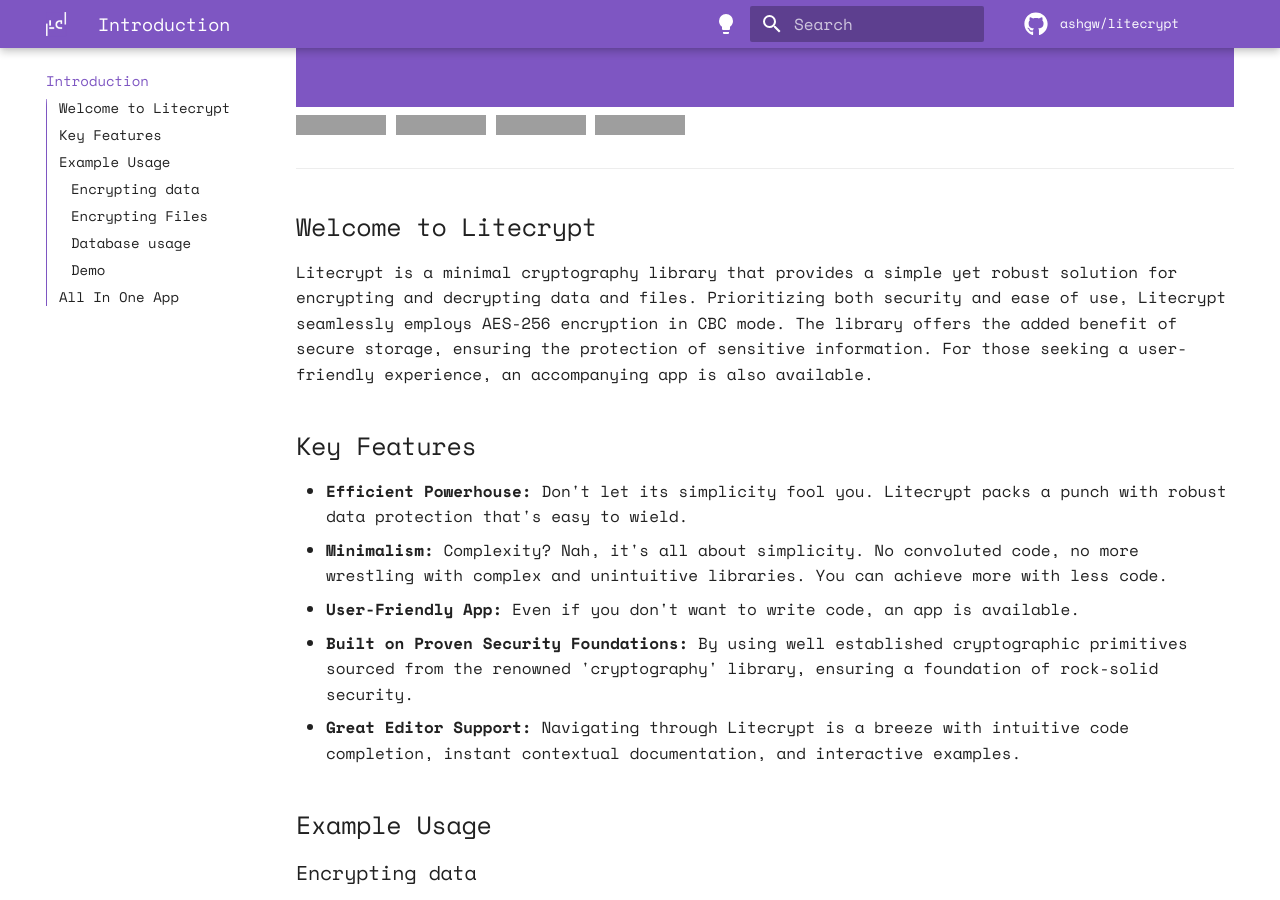
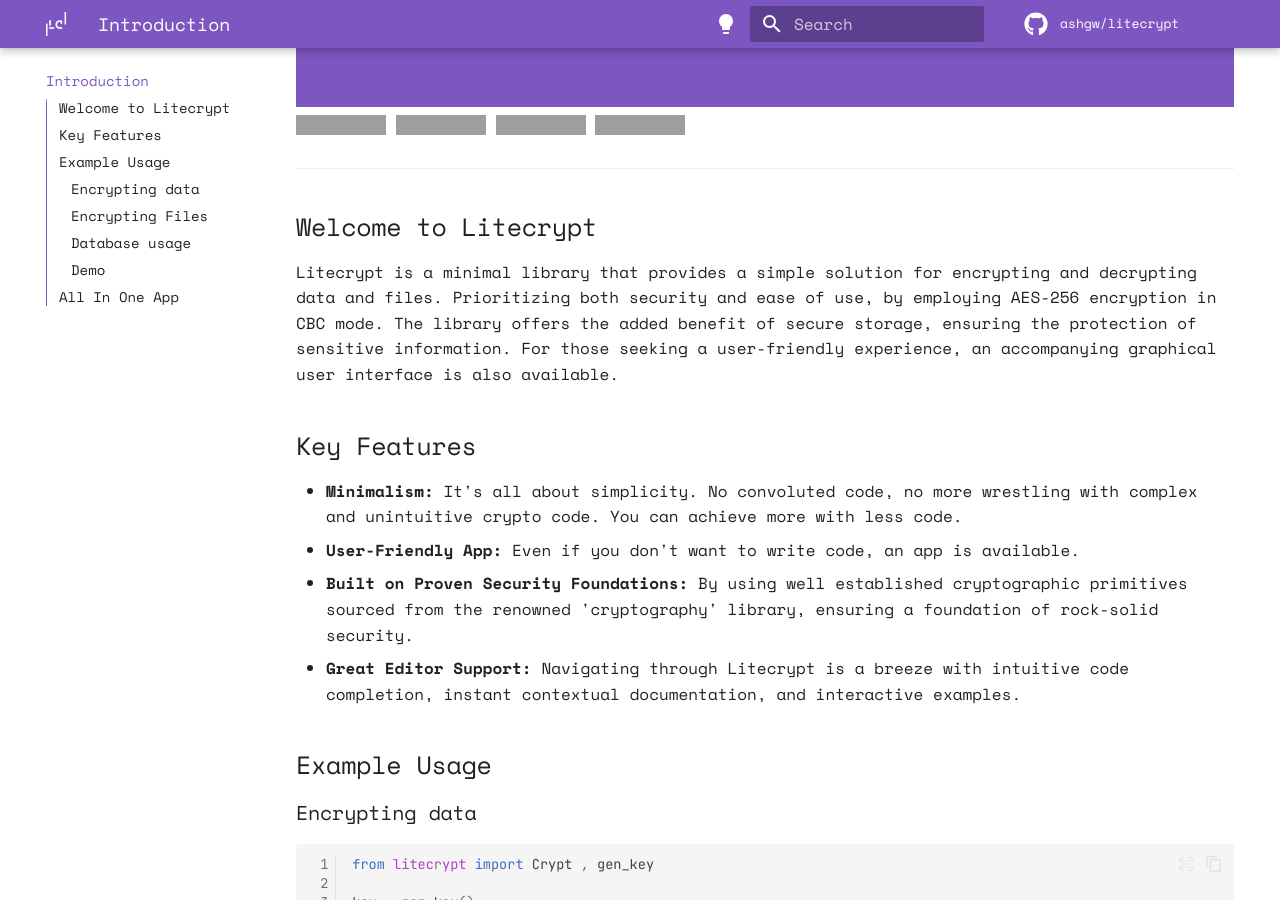
Before and after one commit to AshGw/litecrypt, an MkDocs documentation site: the page built from docs/index.md, in a window 1280 px wide and 900 px high, scrolled down 427 px. Built offline with MkDocs 1.6.1 and Material for MkDocs 9.7.7, drawn with Linux system fonts in a browser that asks for light colours; comment, search, counter and statistics services are not loaded; grey boxes are pictures that could not be loaded.

```diff
--- a/docs/index.md
+++ b/docs/index.md
@@ -7,11 +7,10 @@
 
 ## Welcome to Litecrypt
 
-Litecrypt is a minimal cryptography library that provides a simple yet robust solution for encrypting and decrypting data and files. Prioritizing both security and ease of use, Litecrypt seamlessly employs AES-256 encryption in CBC mode. The library offers the added benefit of secure storage, ensuring the protection of sensitive information. For those seeking a user-friendly experience, an accompanying app is also available.
+Litecrypt is a minimal library that provides a simple solution for encrypting and decrypting data and files. Prioritizing both security and ease of use, by employing AES-256 encryption in CBC mode. The library offers the added benefit of secure storage, ensuring the protection of sensitive information. For those seeking a user-friendly experience, an accompanying graphical user interface is also available.
 
 ## Key Features
-- **Efficient Powerhouse:** Don't let its simplicity fool you. Litecrypt packs a punch with robust data protection that's easy to wield.
-- **Minimalism:** Complexity? Nah, it's all about simplicity. No convoluted code, no more wrestling with complex and unintuitive libraries. You can achieve more with less code.
+- **Minimalism:** It's all about simplicity. No convoluted code, no more wrestling with complex and unintuitive crypto code. You can achieve more with less code.
 - **User-Friendly App:** Even if you don't want to write code, an app is available.
 - **Built on Proven Security Foundations:** By using well established cryptographic primitives sourced from the renowned 'cryptography' library, ensuring a foundation of rock-solid security.
 - **Great Editor Support:**  Navigating through Litecrypt is a breeze with intuitive code completion, instant contextual documentation, and interactive examples.
```
Also changed, not shown: README.md (+8 -24 lines), docs/assets/GUI.png, 1 other file.
